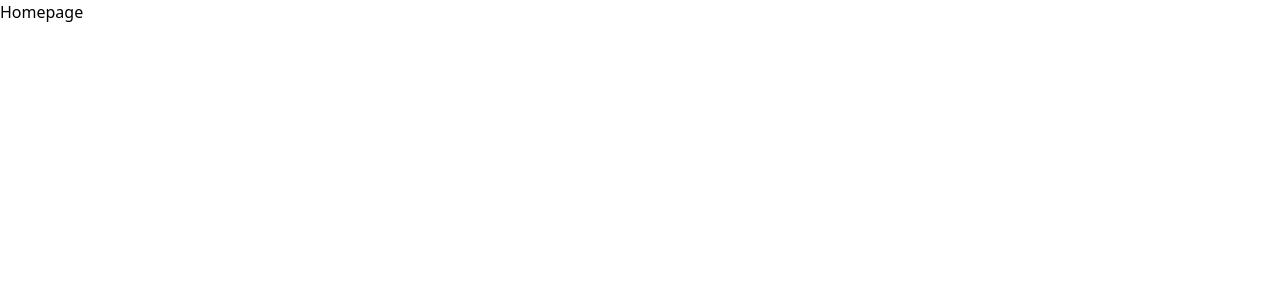
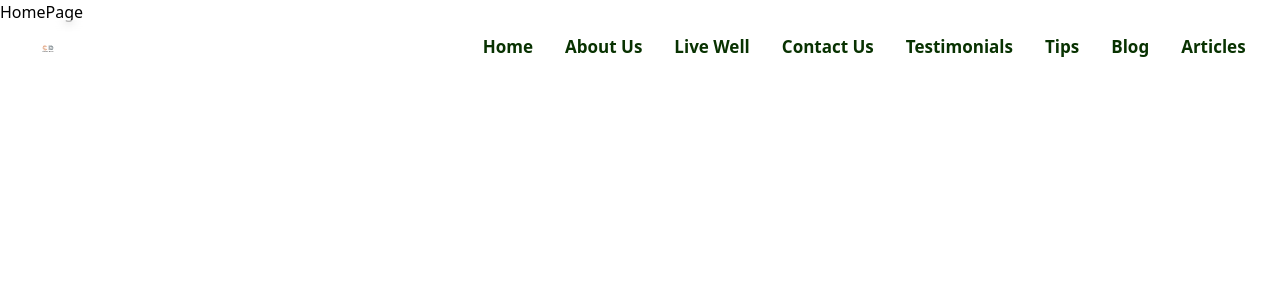
Before and after one commit to stevenmukama/Home-Decor, a React (Vite) app: page / in a window 1280 px wide. Shown: the top 300 px of the page. Built offline with nearby package versions, Linux system fonts and the light colour scheme.

Commit message:
add more changes

```diff
--- a/src/components/HomePage.jsx
+++ b/src/components/HomePage.jsx
@@ -1,5 +1,12 @@
+import Navbar from './navBar';
+
 function HomePage() {
-	return <div>Homepage</div>;
+	return (
+		<>
+			<Navbar />
+			<h1>HomePage</h1>
+		</>
+	);
 }
 
 export default HomePage;
```
